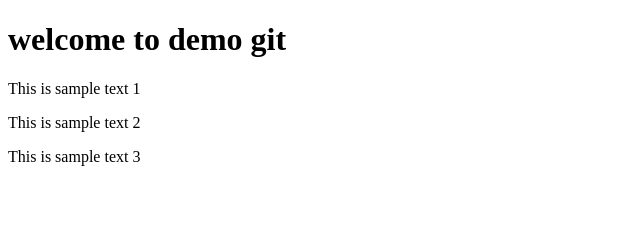
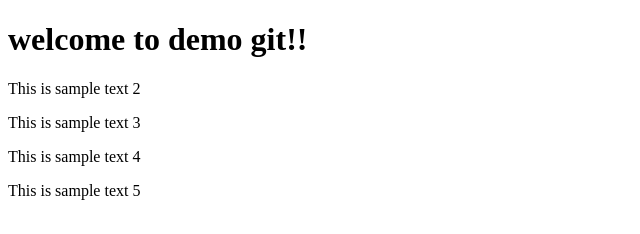
Before and after one commit to watoeymelon/demo-git, a plain HTML site: page index.html in a window 1280 px wide. Shown: the whole page, without its empty margins (0-640 px from the left). Drawn offline with Linux system fonts and the light colour scheme.

Commit message:
modify-web

```diff
--- a/index.html
+++ b/index.html
@@ -6,11 +6,13 @@
         </title>
     </head>
     <body>
-        <h1>welcome to demo git</h1>
+        <h1>welcome to demo git!!</h1>
 
-        <p>This is sample text 1</p>
+
         <p>This is sample text 2</p>
         <p>This is sample text 3</p>
+        <p>This is sample text 4</p>
+        <p>This is sample text 5</p>
 
     </body>
 </html>
```
